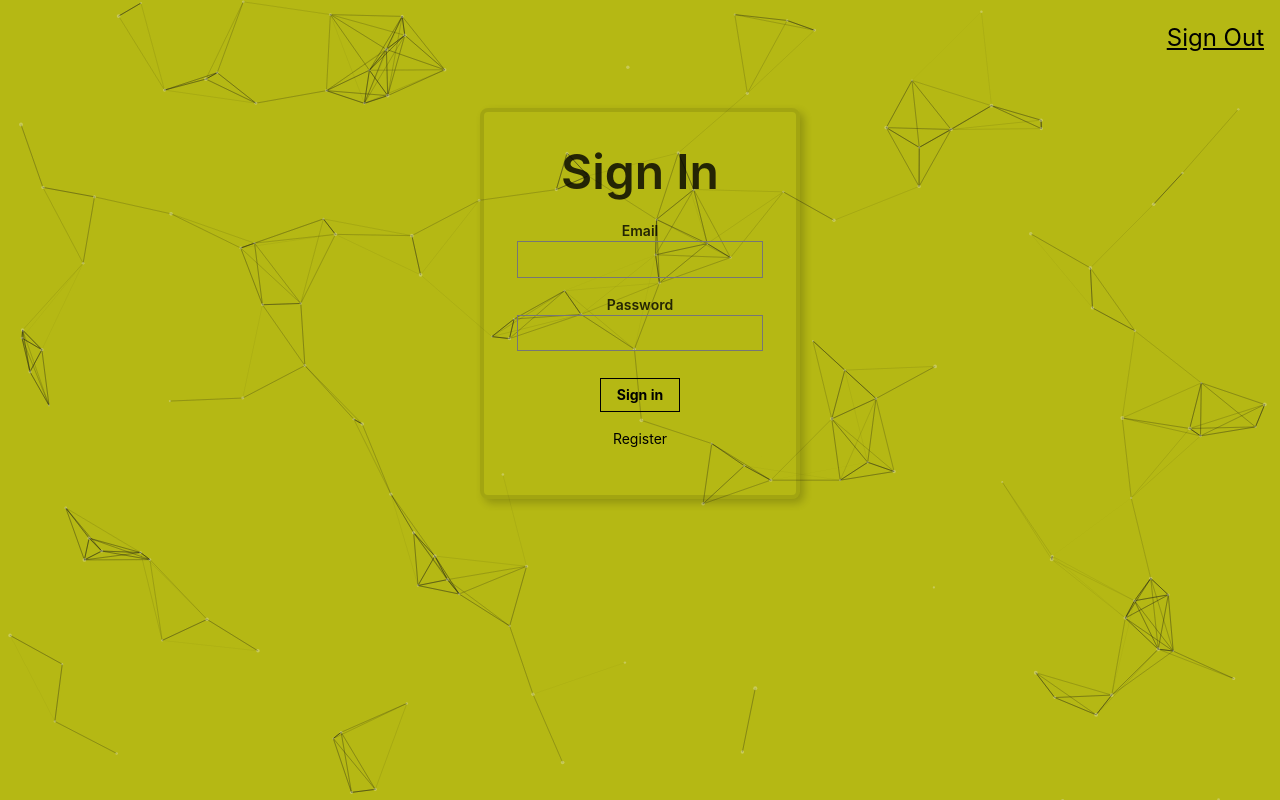
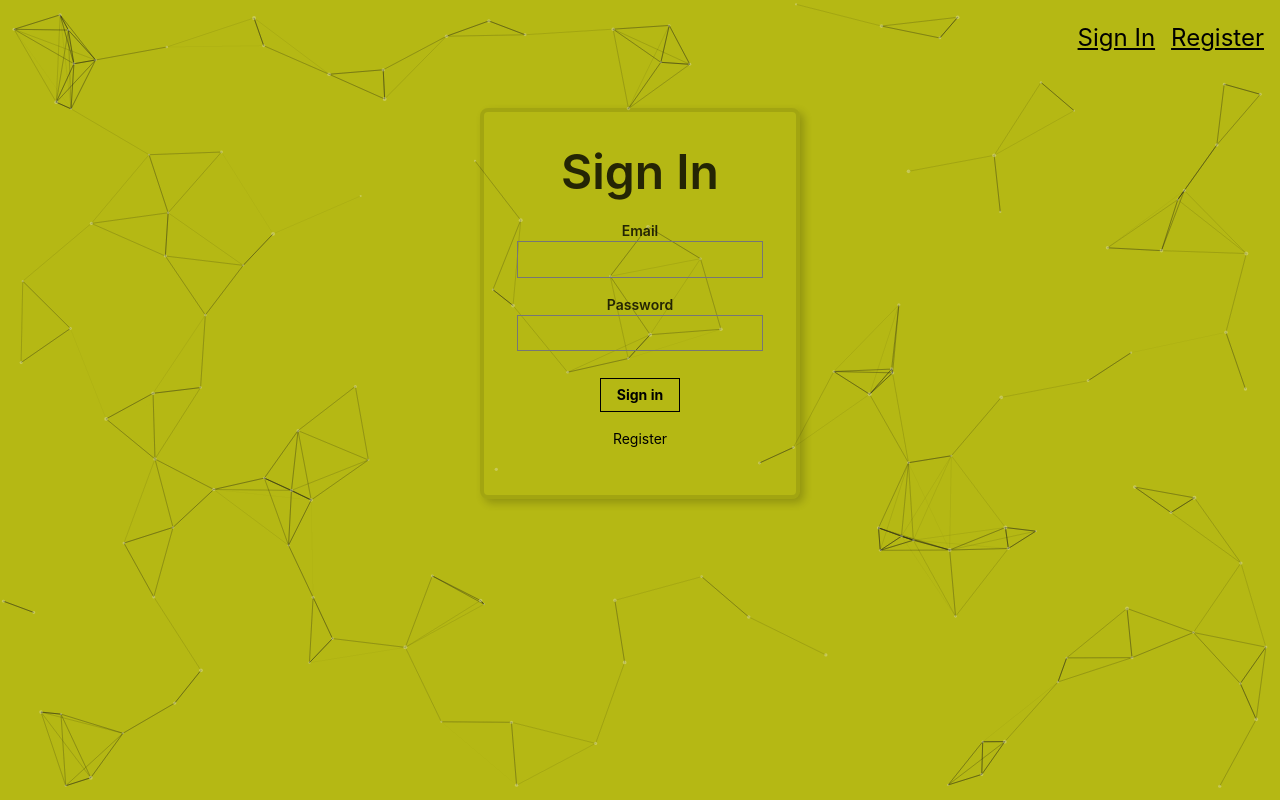
Before and after one commit to shubhamuni/smart_brain, a React (Create React App) app: page / in a window 1280 px wide. Both pictures are taken after a click on the element "Sign Out". Built offline with nearby package versions, Linux system fonts and the light colour scheme.

Commit message:
isSignedIn state used to manipulate navbar

```diff
--- a/src/App.js
+++ b/src/App.js
@@ -15,6 +15,7 @@ function App() {
   const [input, setInput] = useState('');
   const [box, setBox] = useState({})
   const [route, setRoute] = useState("signin")
+  const [isSignIn, setIsSignIn ] = useState("signin")
 
 const calculateFaceLocation = (data) => {
   const clarifaiFace = data;
@@ -119,6 +120,12 @@ const displayFaceBox = (box) => {
     // console.log(container);
   };
   const onRouteChange = (route) => {
+    if(route === "signin"){
+      setRoute(route)
+      setIsSignIn(false)
+    } else if(route === "home"){
+      setIsSignIn(true)
+    }
     setRoute(route);
   }
   return (
@@ -200,7 +207,7 @@ const displayFaceBox = (box) => {
             }}
         />
     }
-    <Navigation onRouteChange={onRouteChange}/>
+    <Navigation onRouteChange={onRouteChange} isSignedIn={isSignIn}/>
     {
     route === "home" ?  <div>
       <Logo/>
--- a/src/components/Navigation/Navigation.js
+++ b/src/components/Navigation/Navigation.js
@@ -1,11 +1,21 @@
 
 
-const Navigation = ({ onRouteChange }) => {
-    return (
-        <nav style={{display:"flex",justifyContent:"flex-end"}}>
-            <p onClick={()=> onRouteChange("signin")} className="f3 link dim black underline pr3 pointer">Sign Out</p>
-        </nav>
-    )
+const Navigation = ({ onRouteChange, isSignedIn }) => {
+    if(isSignedIn){
+        return (
+            <nav style={{display:"flex",justifyContent:"flex-end"}}>
+                <p onClick={()=> onRouteChange("signin")} className="f3 link dim black underline pr3 pointer">Sign Out</p>
+            </nav>
+        )
+    } else {
+        return (
+            <nav style={{display:"flex",justifyContent:"flex-end"}}>
+                <p onClick={()=> onRouteChange("home")} className="f3 link dim black underline pr3 pointer">Sign In</p>
+                <p onClick={()=> onRouteChange("home")} className="f3 link dim black underline pr3 pointer">Register</p>
+            </nav>
+        )
+    }
+
 }
 
 export default Navigation;
```
